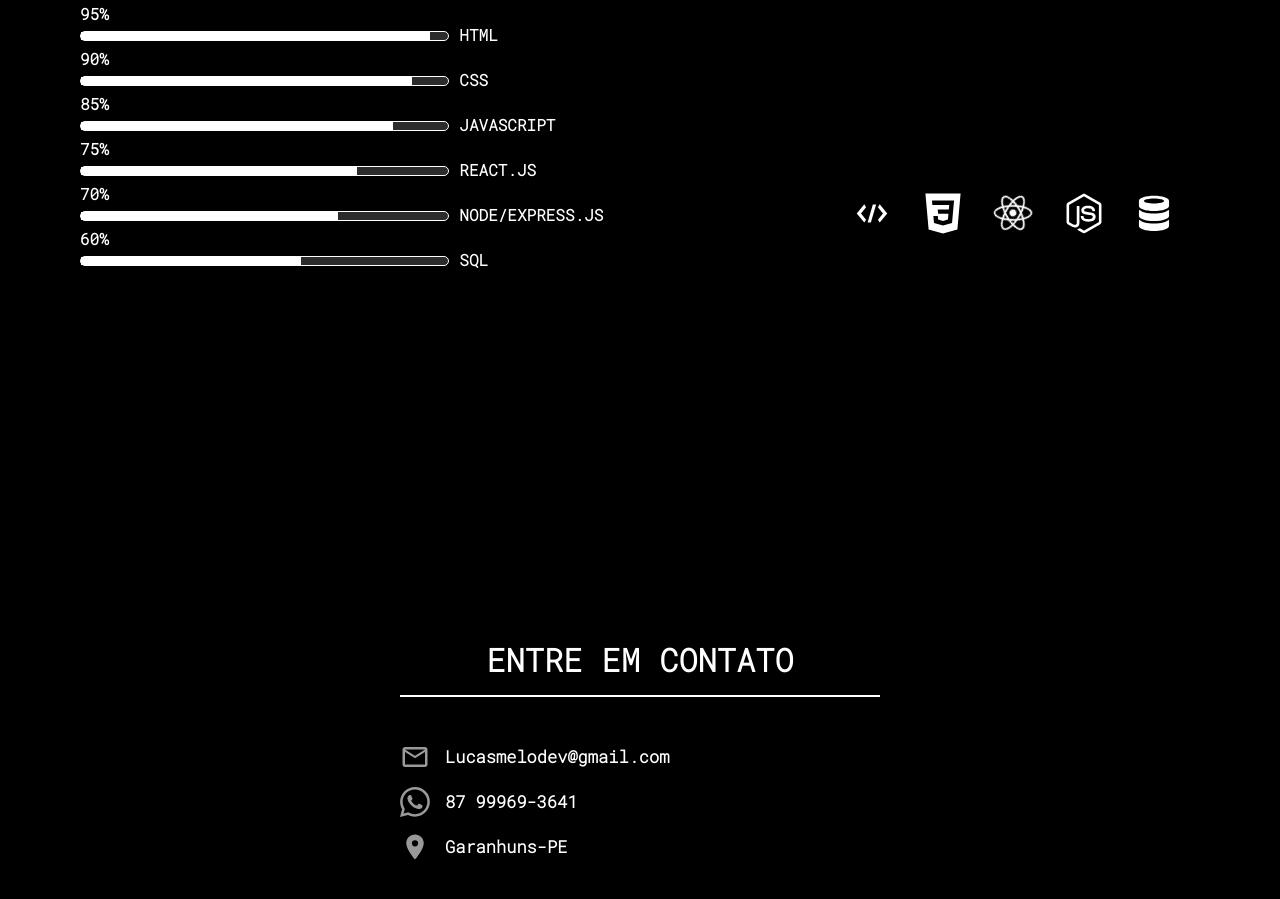
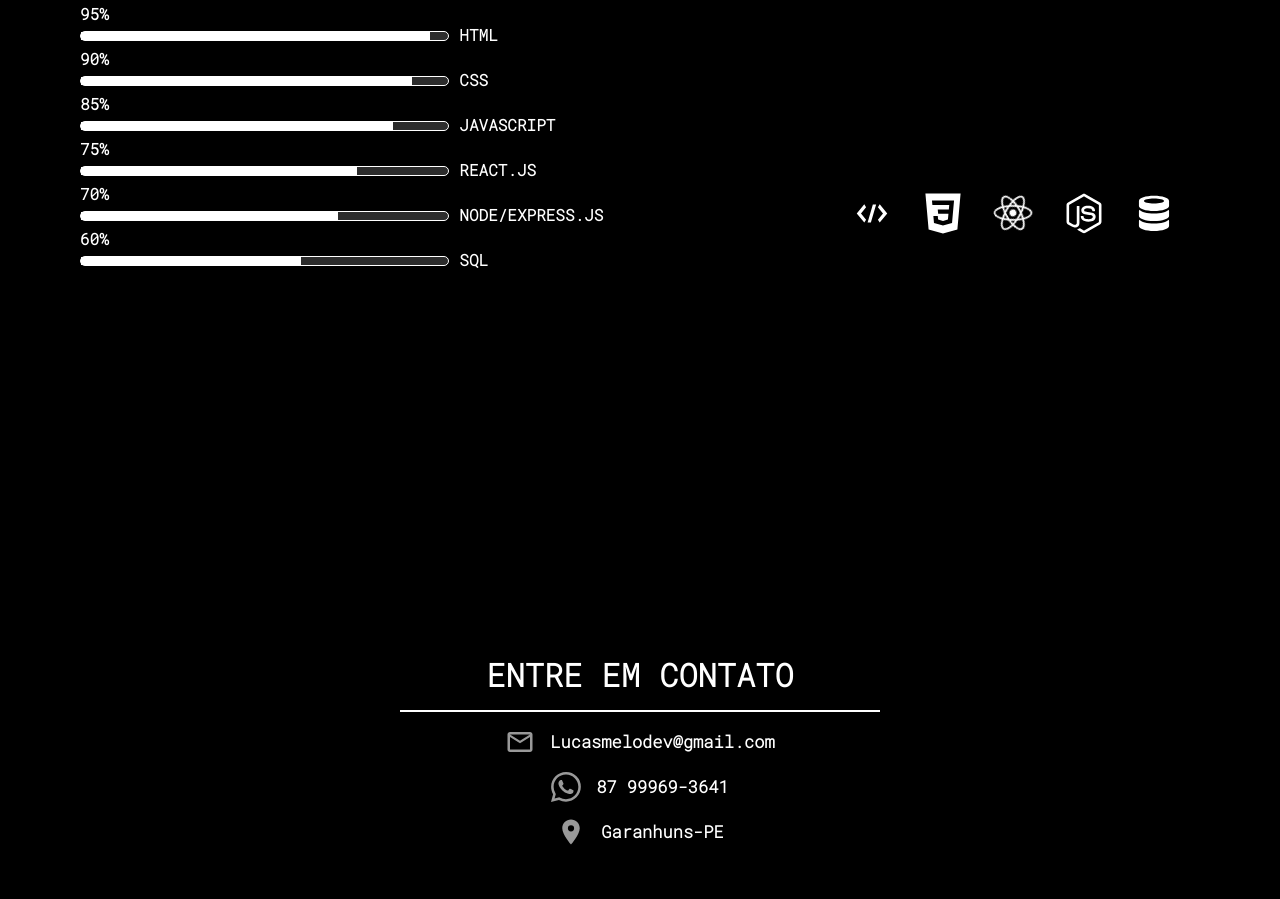
Before and after one commit to Dev-LucasMelo/portfolio, a React app in the folder portfolio/: page / in a window 1280 px wide. Shown: the part 1297-2196 px from the top of the page. Built offline with nearby package versions, Linux system fonts and the light colour scheme.

```diff
--- a/portfolio/src/Components/Contact-component/contact.css
+++ b/portfolio/src/Components/Contact-component/contact.css
@@ -1,6 +1,6 @@
 .contact-comp {
     background-color: #000000;
-    width: 80%;
+    width: 100%;
     height: 80vh;
     color: white;
     display: flex;
@@ -8,14 +8,16 @@
     align-items: center;
     justify-content: center;
     margin: 0 auto 0 auto ;
-    padding: 0 5vh 0 5vh;
+
 }
 .contact-box{
+    width: 100%;
+    margin: auto;
     width: max-content;
-    margin: 30px 0 0 0;
     display: flex;
     flex-direction: column;
-    align-items: flex-start;
+    align-items: center;
+
 
 
 }
```
